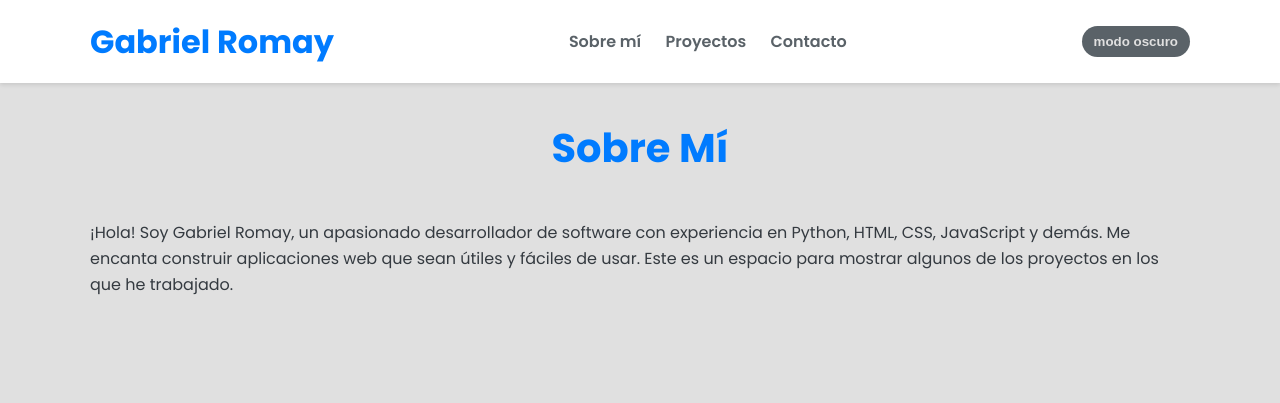
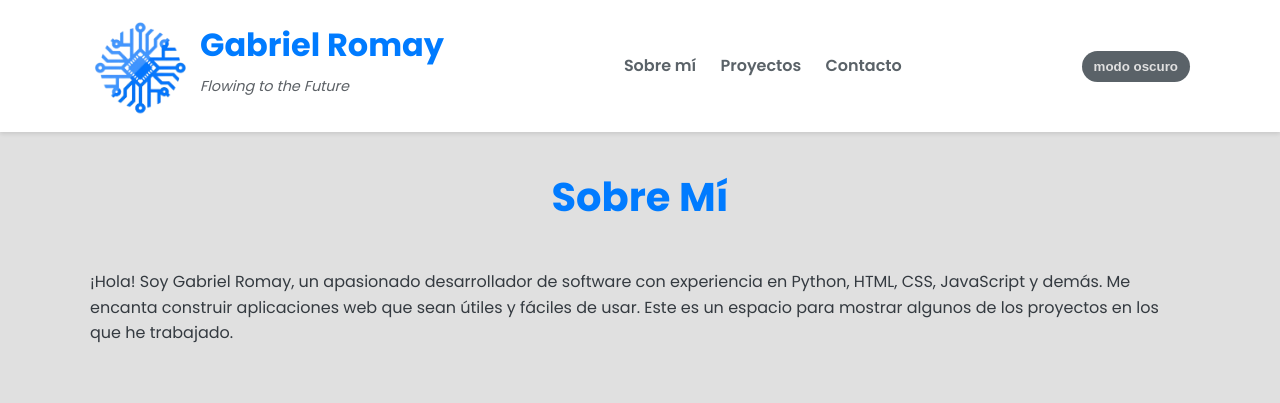
Before and after one commit to Gaboromay/web-test, a plain HTML site: page index.html in a window 1280 px wide. Shown: the top 403 px of the page. Drawn offline with Linux system fonts and the light colour scheme.

Commit message:
logo and title update/fix

```diff
--- a/css/style.css
+++ b/css/style.css
@@ -40,6 +40,36 @@ header {
     position: sticky;
     top: 0;
     z-index: 100;
+}
+
+.logo-content {
+    display: flex;
+    flex-direction: row; /* Ensure row direction */
+    align-items: center;
+}
+
+.logo-img {
+    width: 100px;
+    height: 100px;
+    margin-right: 10px;
+    flex-shrink: 0; /* Prevent shrinking */
+}
+
+.logo-text {
+    display: flex;
+    flex-direction: column; /* Stack h1 and tagline vertically */
+    justify-content: center; /* Vertically center text next to logo */
+}
+
+.logo-text h1 {
+    margin: 0;
+}
+
+.logo-text .tagline {
+    font-size: 0.9rem;
+    opacity: 0.8;
+    font-style: italic;
+    margin-top: 5px;
 }
 
 /* --- Botón Modo Oscuro --- */
--- a/index.html
+++ b/index.html
@@ -4,6 +4,7 @@
     <meta charset="UTF-8">
     <meta name="viewport" content="width=device-width, initial-scale=1.0">
     <title>Mi Portafolio de Proyectos</title>
+    <link rel="shortcut icon" href="assets/icons/gaboromay-logo-nobg.ico" type="image/x-icon">
     <link rel="stylesheet" href="css/style.css">
     <link rel="stylesheet" href="css/effects.css">
     <link rel="preconnect" href="https://fonts.googleapis.com">
@@ -14,7 +15,13 @@
 
     <header>
         <div class="container">
-            <h1>Gabriel Romay</h1>
+            <div class="logo-content">
+                <img src="assets/images/gaboromay-logo-nobg.png" alt="Gaboromay logo" class="logo-img">
+                <div class="logo-text">
+                    <h1>Gabriel Romay</h1>
+                    <p class="tagline">Flowing to the Future</p>
+                </div>
+            </div>
             <nav>
                 <ul>
                     <li><a href="#sobre-mi">Sobre mí</a></li>
```
Also changed, not shown: assets/icons/gaboromay-logo-nobg.ico (added), assets/images/gaboromay-logo-nobg.png (added).
